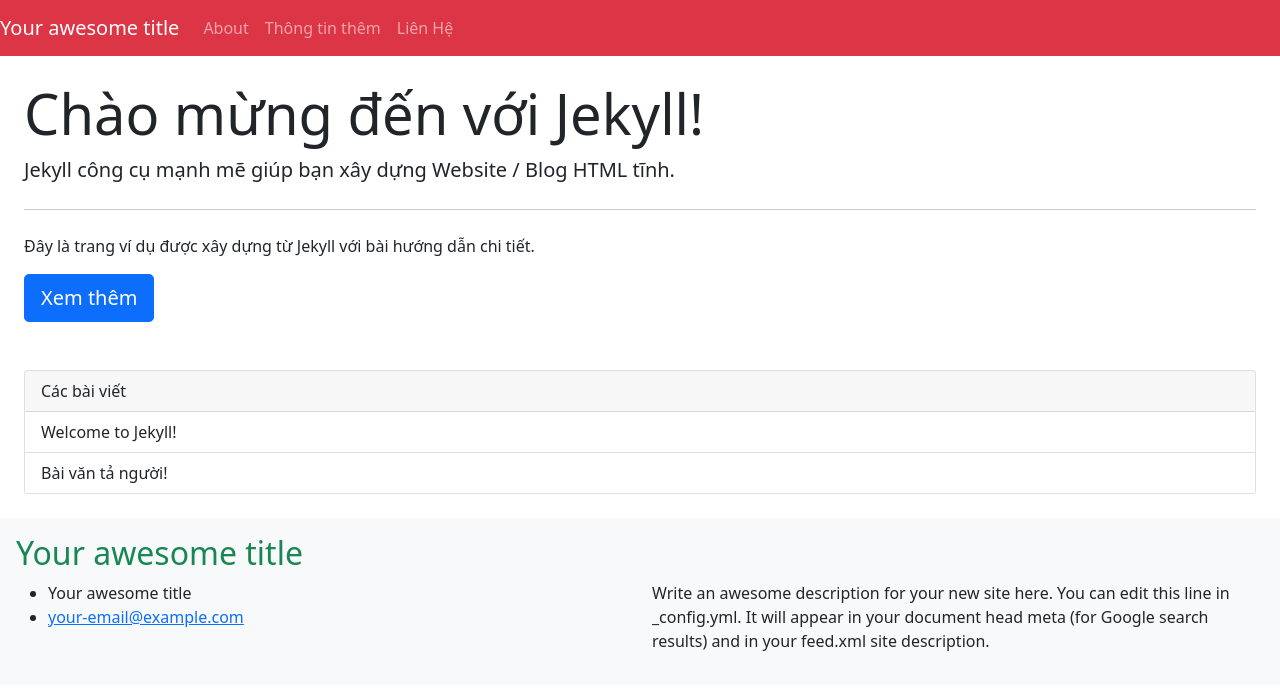
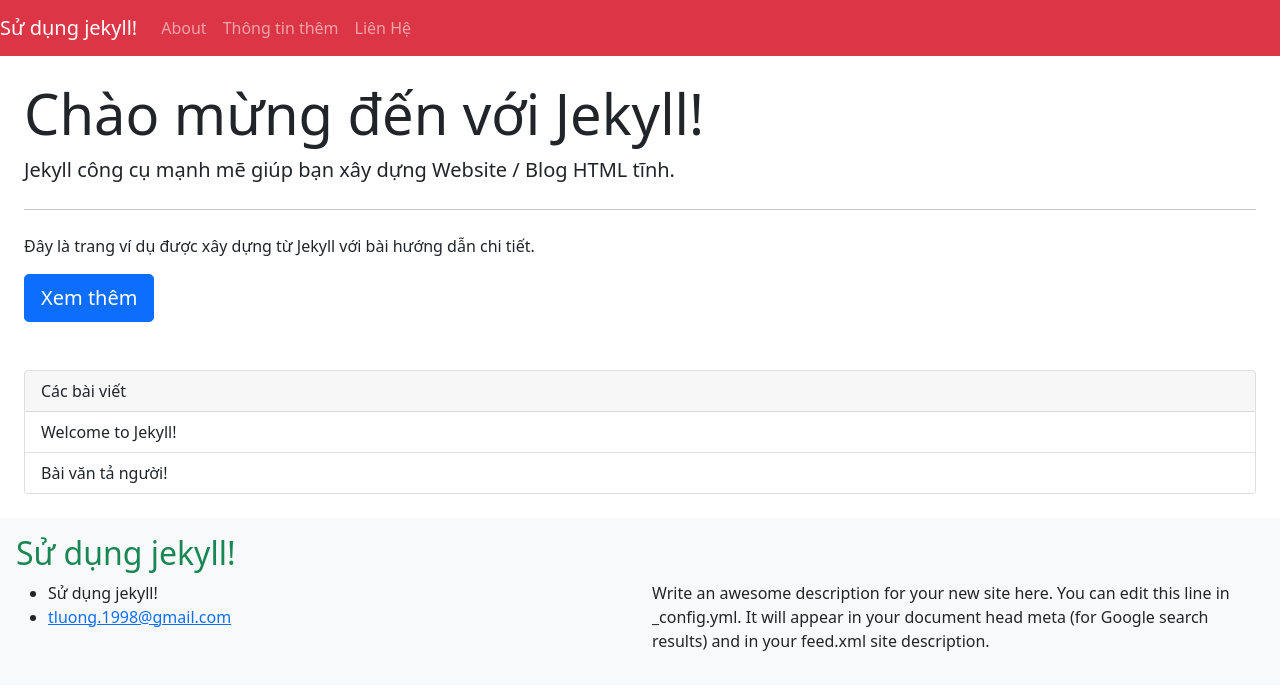
Before and after one commit to ducluongcualo/jekyll_example, a Jekyll site: the page built from index.html, in a window 1280 px wide. Shown: the top 690 px of the page. Built offline with Jekyll 4.4.1, drawn with Linux system fonts in a browser that asks for light colours.

Commit message:
edit file

```diff
--- a/_config.yml
+++ b/_config.yml
@@ -18,8 +18,8 @@
 # You can create any custom variable you would like, and they will be accessible
 # in the templates via {{ site.myvariable }}.
 
-title: Your awesome title
-email: your-email@example.com
+title: Sử dụng jekyll!
+email: tluong.1998@gmail.com
 description: >- # this means to ignore newlines until "baseurl:"
   Write an awesome description for your new site here. You can edit this
   line in _config.yml. It will appear in your document head meta (for
@@ -27,7 +27,7 @@ description: >- # this means to ignore newlines until "baseurl:"
 baseurl: "/jekyll-example" # the subpath of your site, e.g. /blog
 url: "" # the base hostname & protocol for your site, e.g. http://example.com
 twitter_username: jekyllrb
-github_username:  jekyll
+github_username:  ducluongcualo
 
 # Build settings
 theme: minima
```
